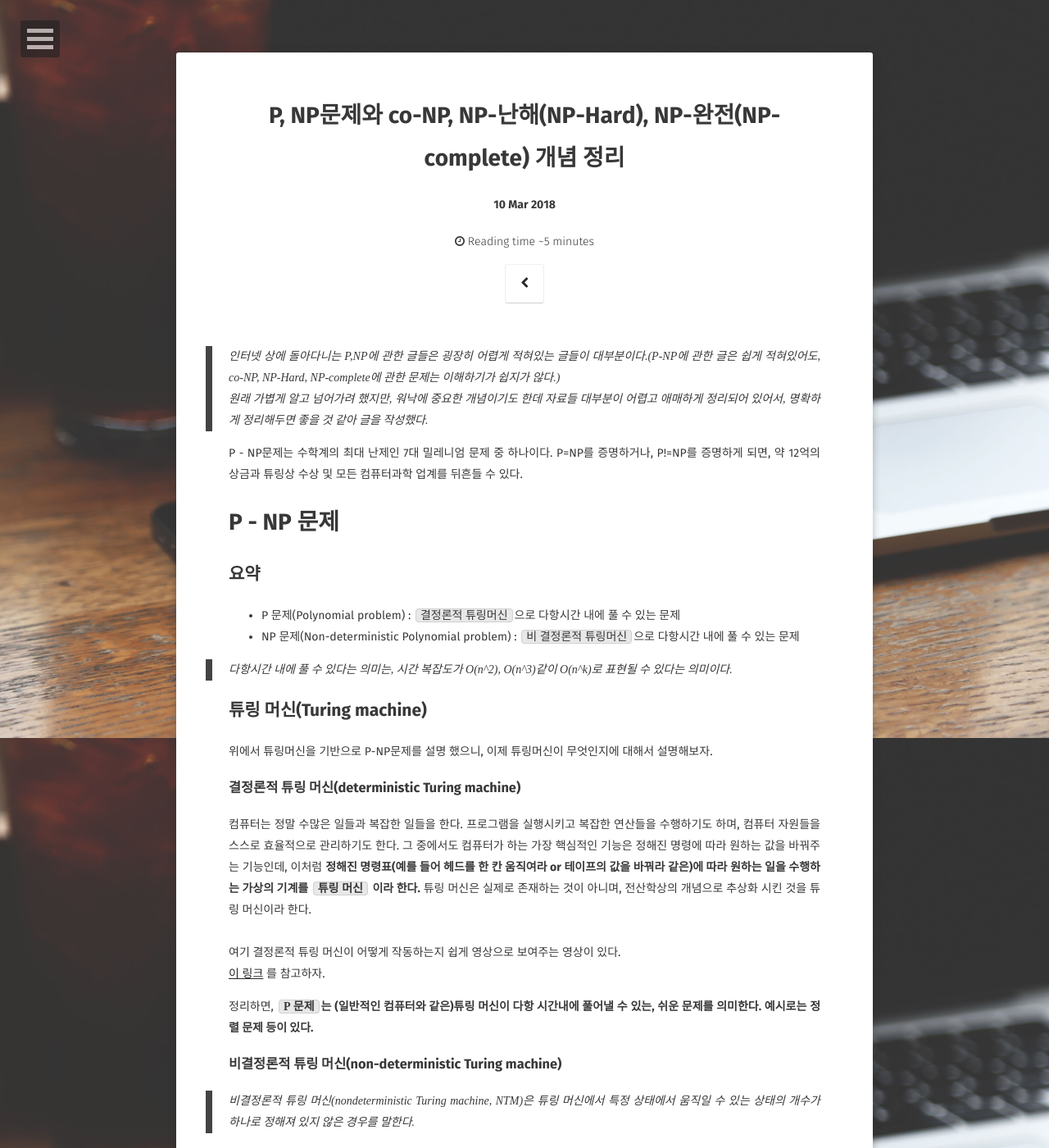
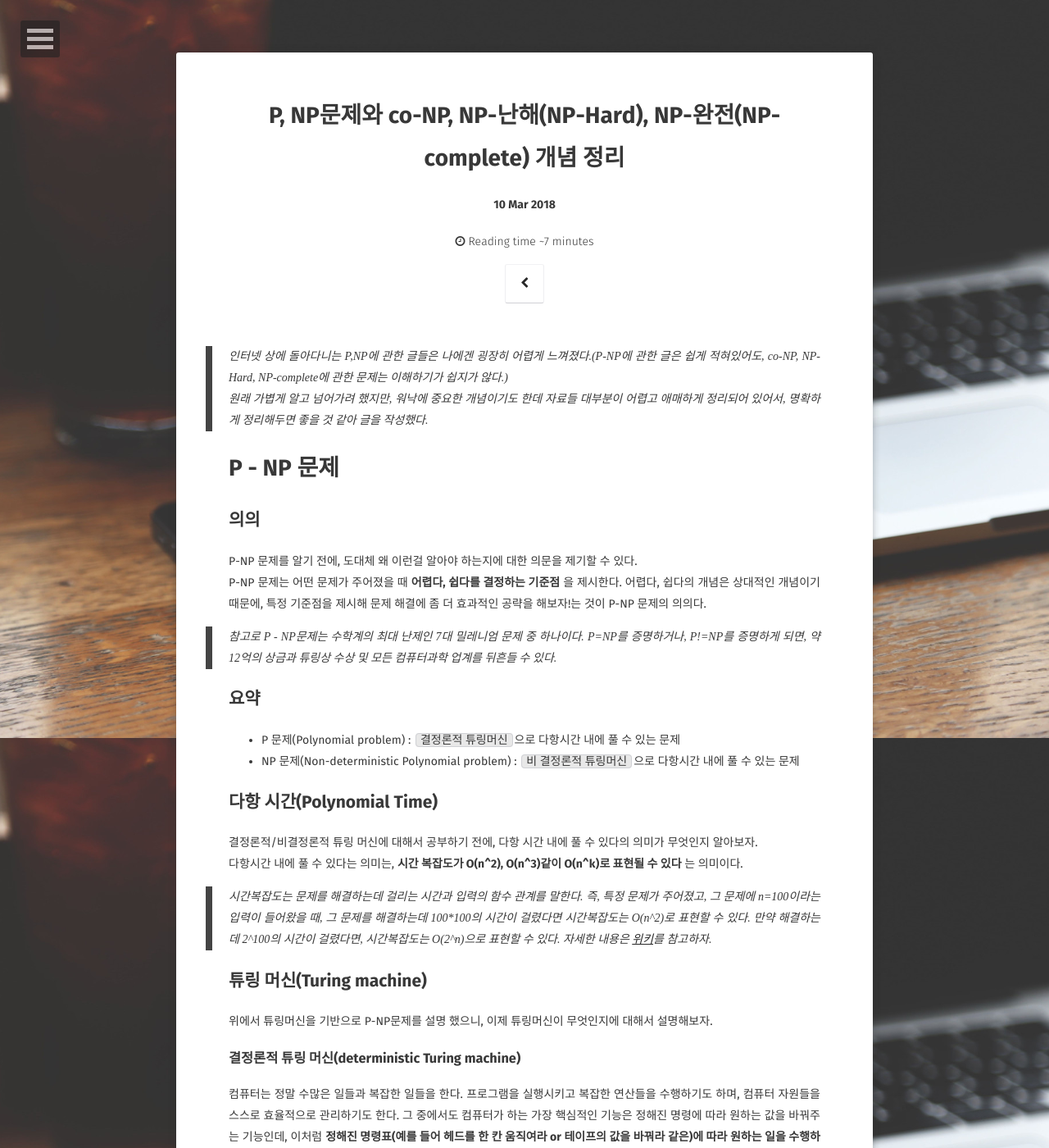
Before and after one commit to wkdtjsgur100/wkdtjsgur100.github.io, a Jekyll site: the page built from _posts/2018-03-10-P-NP.md, in a window 1280 px wide and 1400 px high. Shown: the whole window at 82% size. Built offline with Jekyll 4.4.1, drawn with Linux system fonts in a browser that asks for light colours; some web fonts are replaced; comment, search, counter and statistics services are not loaded; some of the changed text lies outside the part shown.

Commit message:
P-NP 의의 추가

```diff
--- a/_posts/2018-03-10-P-NP.md
+++ b/_posts/2018-03-10-P-NP.md
@@ -7,19 +7,29 @@ tags: [ 'algorithm' ]
 comments: true
 ---
 
-> 인터넷 상에 돌아다니는 P,NP에 관한 글들은 굉장히 어렵게 적혀있는 글들이 대부분이다.(P-NP에 관한 글은 쉽게 적혀있어도, co-NP, NP-Hard, NP-complete에 관한 문제는 이해하기가 쉽지가 않다.)
+> 인터넷 상에 돌아다니는 P,NP에 관한 글들은 나에겐 굉장히 어렵게 느껴졌다.(P-NP에 관한 글은 쉽게 적혀있어도, co-NP, NP-Hard, NP-complete에 관한 문제는 이해하기가 쉽지가 않다.)
 > 원래 가볍게 알고 넘어가려 했지만, 워낙에 중요한 개념이기도 한데 자료들 대부분이 어렵고 애매하게 정리되어 있어서, 명확하게 정리해두면 좋을 것 같아 글을 작성했다.
 
-P - NP문제는 수학계의 최대 난제인 7대 밀레니엄 문제 중 하나이다. P=NP를 증명하거나, P!=NP를 증명하게 되면, 약 12억의 상금과 튜링상 수상 및 모든 컴퓨터과학 업계를 뒤흔들 수 있다.
+# P - NP 문제
 
-# P - NP 문제
+## 의의
+
+P-NP 문제를 알기 전에, 도대체 왜 이런걸 알아야 하는지에 대한 의문을 제기할 수 있다.
+P-NP 문제는 어떤 문제가 주어졌을 때 **어렵다, 쉽다를 결정하는 기준점** 을 제시한다. 어렵다, 쉽다의 개념은 상대적인 개념이기 때문에, 특정 기준점을 제시해 문제 해결에 좀 더 효과적인 공략을 해보자!는 것이 P-NP 문제의 의의다.
+
+> 참고로 P - NP문제는 수학계의 최대 난제인 7대 밀레니엄 문제 중 하나이다. P=NP를 증명하거나, P!=NP를 증명하게 되면, 약 12억의 상금과 튜링상 수상 및 모든 컴퓨터과학 업계를 뒤흔들 수 있다.
 
 ## 요약
 
 - P 문제(Polynomial problem) : `결정론적 튜링머신`으로 다항시간 내에 풀 수 있는 문제
 - NP 문제(Non-deterministic Polynomial problem) : `비 결정론적 튜링머신`으로 다항시간 내에 풀 수 있는 문제
 
-> 다항시간 내에 풀 수 있다는 의미는, 시간 복잡도가 O(n^2), O(n^3)같이 O(n^k)로 표현될 수 있다는 의미이다.
+## 다항 시간(Polynomial Time)
+
+결정론적/비결정론적 튜링 머신에 대해서 공부하기 전에, 다항 시간 내에 풀 수 있다의 의미가 무엇인지 알아보자.
+다항시간 내에 풀 수 있다는 의미는, **시간 복잡도가 O(n^2), O(n^3)같이 O(n^k)로 표현될 수 있다** 는 의미이다.
+
+> 시간복잡도는 문제를 해결하는데 걸리는 시간과 입력의 함수 관계를 말한다. 즉, 특정 문제가 주어졌고, 그 문제에 n=100이라는 입력이 들어왔을 때, 그 문제를 해결하는데 100*100의 시간이 걸렸다면 시간복잡도는 O(n^2)로 표현할 수 있다. 만약 해결하는데 2^100의 시간이 걸렸다면, 시간복잡도는 O(2^n)으로 표현할 수 있다. 자세한 내용은 [위키](https://ko.wikipedia.org/wiki/%EC%8B%9C%EA%B0%84_%EB%B3%B5%EC%9E%A1%EB%8F%84)를 참고하자.
 
 ## 튜링 머신(Turing machine)
 
@@ -108,6 +118,10 @@ NP 난해 문제는 모든 NP 문제보다 어려운 문제라고 했으며, NP
 다이어그램이 두 개인 이유는, 아직 P=NP인지 P!=NP인지 증명이 안되었기 때문이다.
 이제까지 설명한 것을 바탕으로, 위의 다이어그램을 보며 난이도 순으로 다시 한번 설명해보자, `P 문제`는 정렬 문제와 같이 결정론적 튜링 머신으로 쉽게 풀어낼 수 있는 문제들을 말한다. `NP 문제`는 비 결정론적 튜링머신으로 다항시간 내에 풀어낼 수 있는, 즉, 시간이 오래 걸리는 문제들을 말한다. 그리고 **모든** NP문제들을 이 어떤 문제 A로 환원(reduction)할 수 있고 환원한 문제를 해결할 수 있다면, 이 문제 A는 `NP-완전 문제(NP-complete)`이라 하고(정확히 말하면 NP-난해 문제이자 NP-완전문제), 환원한 문제를 해결할 수 없다면 이를 `NP-난해(NP-hard)`라고 한다.
 
+# P = NP 또는 P != NP 증명의 의의
+
+P = NP 또는 P != NP를 증명한다는 것은 약 12억의 상금과 튜링상 수상 뿐만 아니라 그 이상의 의미를 가진다. P = NP라고 증명이 된다면, 현재 NP라고 일컬어지는 모든 문제들이(길찾기, 방문 판매 알고리즘 등) 전부 P문제로서 풀릴 수 있다는 의미이다. 즉, 방문 판매 알고리즘 같이 무조건 시간이 오래걸리는 방법으로 풀 수 밖에 없다고 생각되는 것도 방법만 잘 찾는다면 다항 시간 내에 뚝딱 해결할 수 있다는 것이다. 반대로 생각해서 P != NP가 증명이 된다면, 수많은 NP 문제들이 P 문제로 환원될 수 없다고 증명됐으니 더 쉬운 방법(P 문제로 환원할 방법)을 찾으려고 애쓸 필요가 없다. 즉 이건 어려운 문제니까 쉬운 문제로 만드려고 해봤자 소용 없다는 걸 알게 되는 것이다.(헛수고를 줄여준다.)
+
 # 출처
 
 - [위키 백과](https://ko.wikipedia.org/wiki)
```
